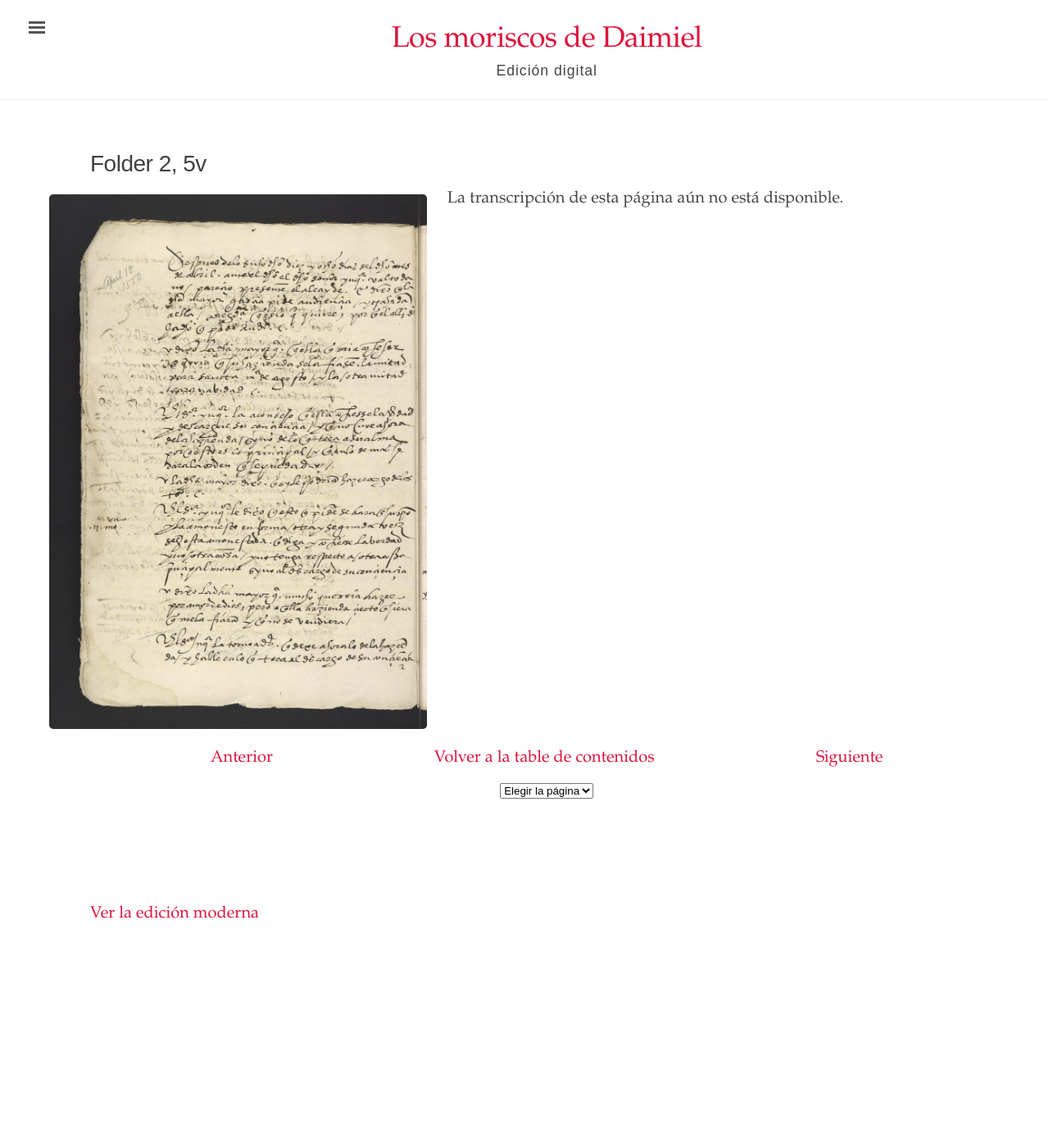
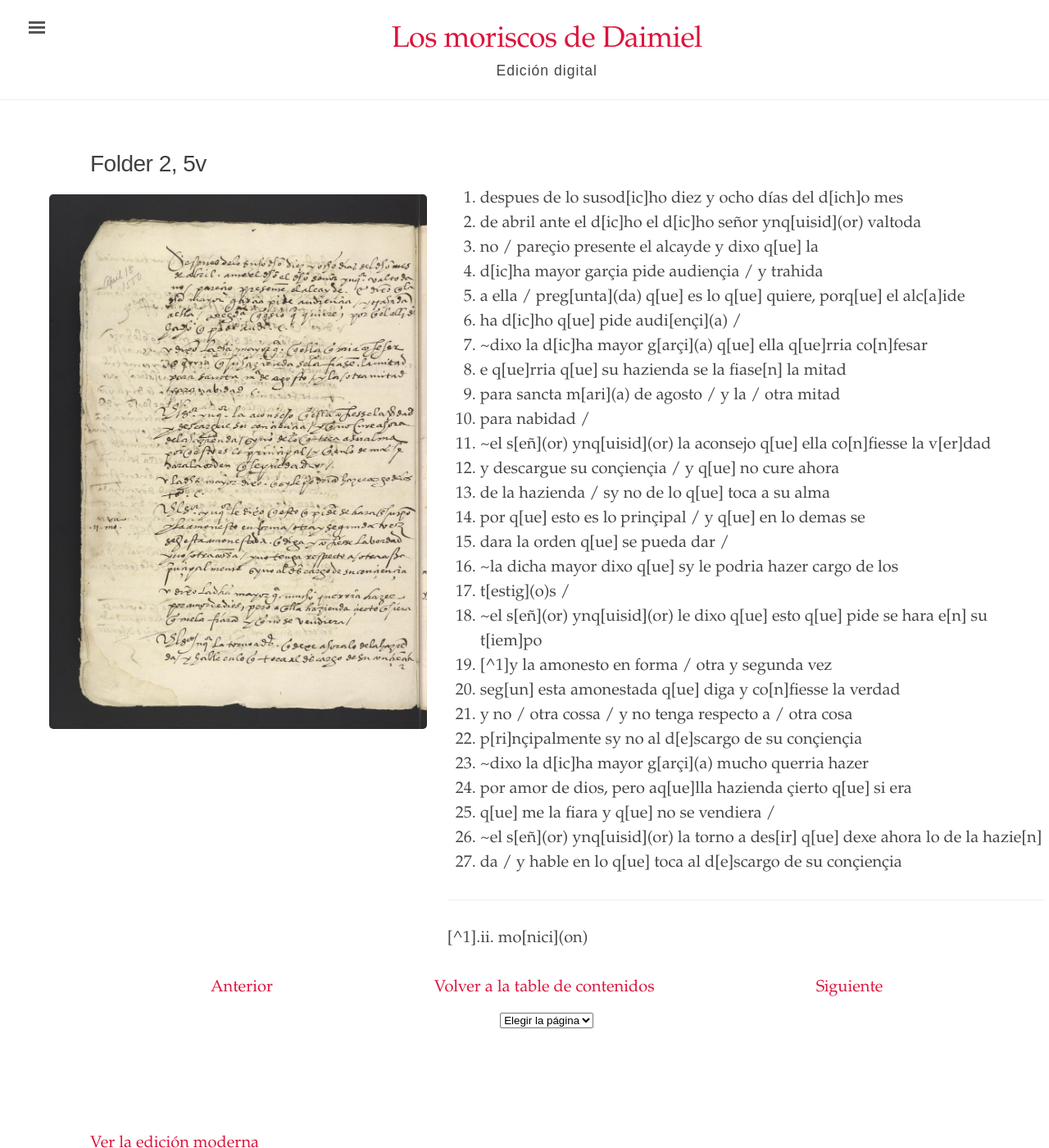
Before and after one commit to digbmc/moriscos-daimel, a Jekyll site: the page built from _texts/folder-2-5v.md, in a window 1280 px wide and 1400 px high. Shown: the whole window at 82% size. Built offline with Jekyll 4.4.1, drawn with Linux system fonts in a browser that asks for light colours.

Commit message:
Update folder-2-5v.md

```diff
--- a/_texts/folder-2-5v.md
+++ b/_texts/folder-2-5v.md
@@ -5,4 +5,34 @@ image: /assets/images/Folder_2_5v.jpg
 body_class: wide-page
 order: 10
 ---
-La transcripción de esta página aún no está disponible.
+1. despues de lo susod\[ic\]ho diez y ocho días del d\[ich\]o mes
+2. de abril ante el d\[ic\]ho el d\[ic\]ho señor ynq\[uisid\](or) valtoda
+3. no / pareçio presente el alcayde y dixo q\[ue\] la
+4. d\[ic\]ha mayor garçia pide audiençia / y trahida
+5. a ella / preg\[unta\](da) q\[ue\] es lo q\[ue\] quiere, porq\[ue\] el alc\[a\]ide
+6. ha d\[ic\]ho q\[ue\] pide audi\[ençi\](a) /
+7. ~dixo la d\[ic\]ha mayor g\[arçi\](a) q\[ue\] ella q\[ue\]rria co\[n\]fesar
+8. e q\[ue\]rria q\[ue\] su hazienda se la fiase\[n\] la mitad
+9. para sancta m\[ari\](a) de agosto / y la / otra mitad
+10. para nabidad /
+11. ~el s\[eñ\](or) ynq\[uisid\](or) la aconsejo q\[ue\] ella co\[n\]fiesse la v\[er\]dad
+12. y descargue su conçiençia / y q\[ue\] no cure ahora
+13. de la hazienda / sy no de lo q\[ue\] toca a su alma
+14. por q\[ue\] esto es lo prinçipal / y q\[ue\] en lo demas se
+15. dara la orden q\[ue\] se pueda dar /
+16. ~la dicha mayor dixo q\[ue\] sy le podria hazer cargo de los
+17. t\[estig\](o)s /
+18. ~el s\[eñ\](or) ynq\[uisid\](or) le dixo q\[ue\] esto q\[ue\] pide se hara e\[n\] su t\[iem\]po
+19. [^1]y la amonesto en forma / otra y segunda vez
+20. seg\[un\] esta amonestada q\[ue\] diga y co\[n\]fiesse la verdad
+21. y no / otra cossa / y no tenga respecto a / otra cosa
+22. p\[ri\]nçipalmente sy no al d\[e\]scargo de su conçiençia
+23. ~dixo la d\[ic\]ha mayor g\[arçi\](a) mucho querria hazer
+24. por amor de dios, pero aq\[ue\]lla hazienda çierto q\[ue\] si era
+25. q\[ue\] me la fiara y q\[ue\] no se vendiera /
+26. ~el s\[eñ\](or) ynq\[uisid\](or) la torno a des\[ir\] q\[ue\] dexe ahora lo de la hazie\[n\]
+27. da / y hable en lo q\[ue\] toca al d\[e\]scargo de su conçiençia
+
+<hr>
+
+[^1].ii. mo\[nici\](on)
```
